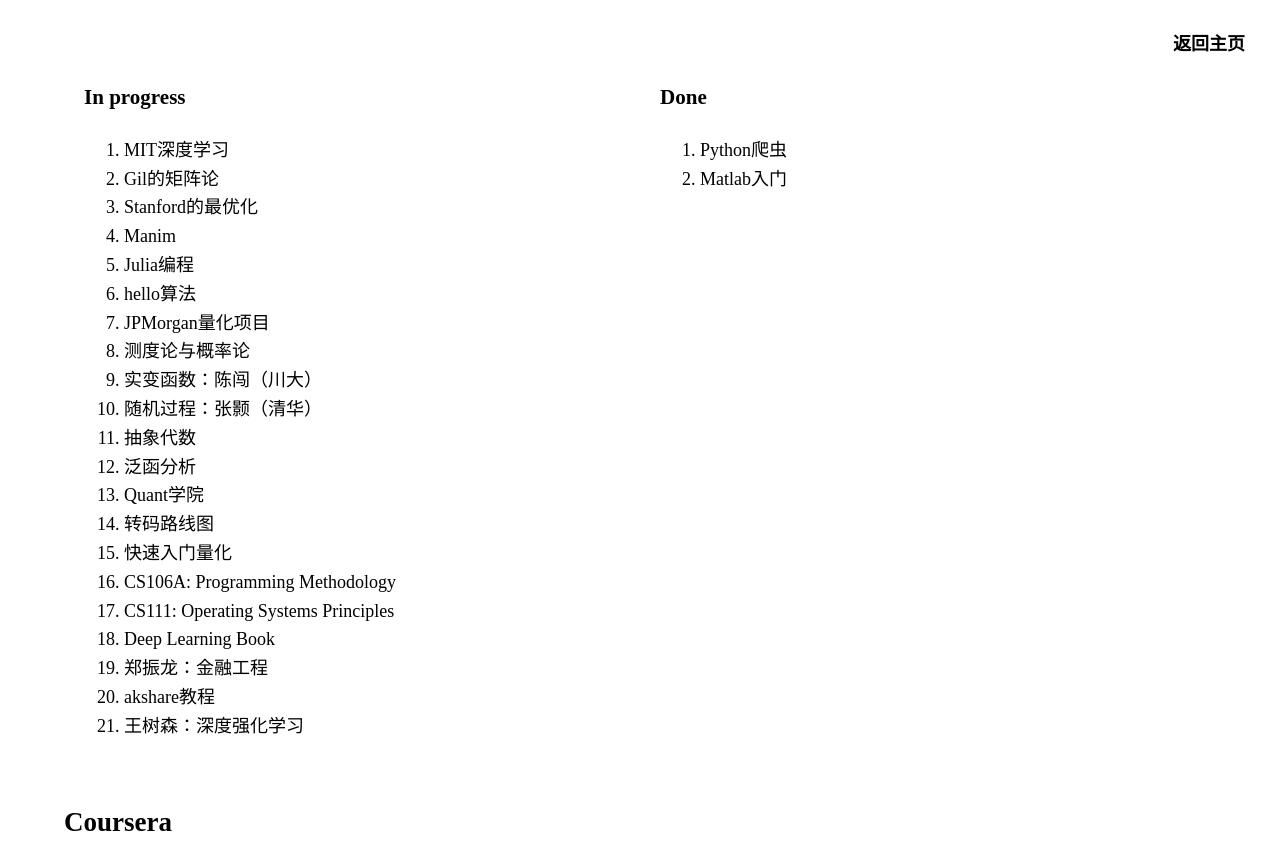
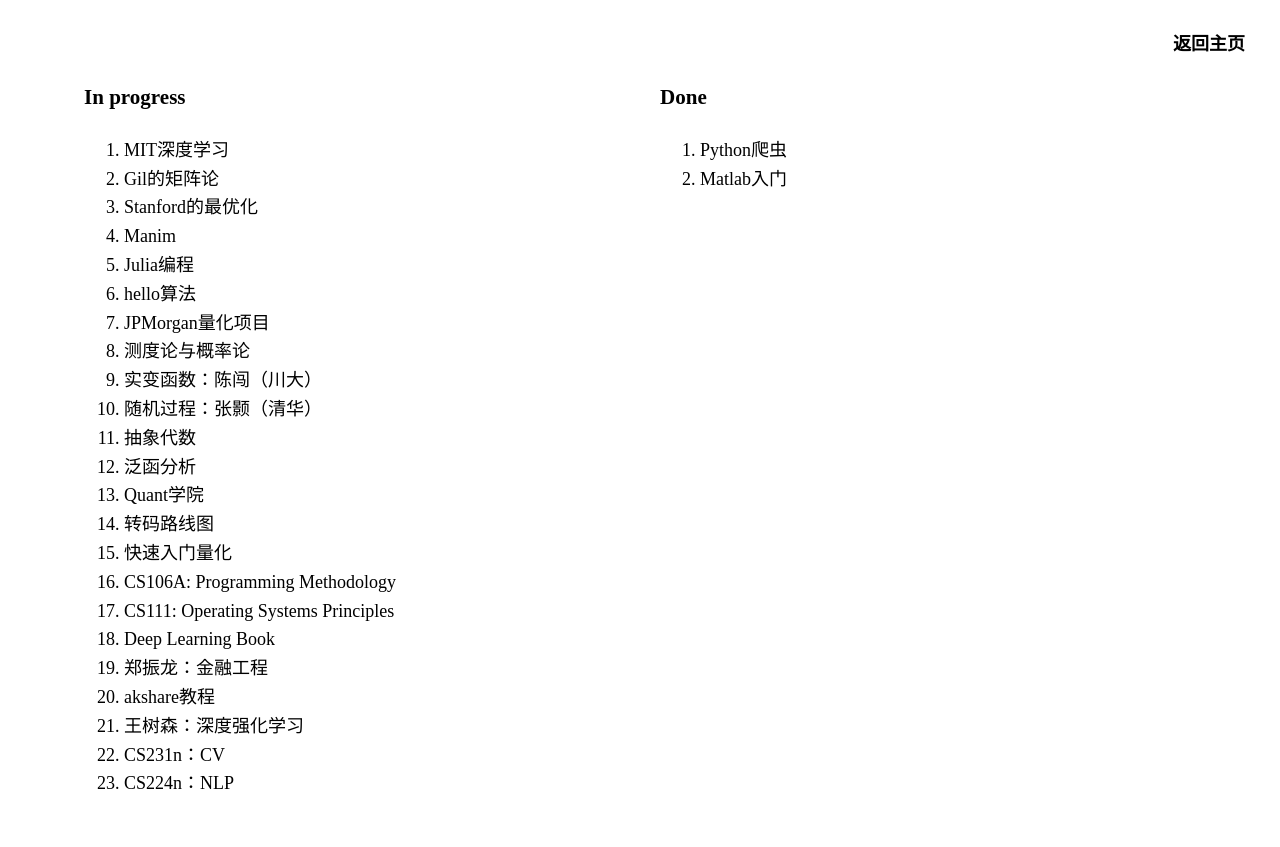
Before and after one commit to dafuzhuu/dafuzhuu.github.io, a plain HTML site: page blogs/repo.html in a window 1280 px wide. Shown: the top 847 px of the page. Drawn offline with Linux system fonts and the light colour scheme.

Commit message:
Update repo.html

```diff
--- a/blogs/repo.html
+++ b/blogs/repo.html
@@ -67,6 +67,8 @@
               <li><a href="https://www.icourses.cn/web/sword/portal/shareDetails?cId=6080#/course/chapter">郑振龙：金融工程</a></li>
               <li><a href="https://akshare.akfamily.xyz/tutorial.html">akshare教程</a></li>
               <li><a href="https://www.bilibili.com/video/BV12o4y197US">王树森：深度强化学习</a></li>
+              <li><a href="https://www.youtube.com/watch?v=vT1JzLTH4G4">CS231n：CV</a></li>
+              <li><a href="https://www.youtube.com/playlist?list=PLoROMvodv4rOSH4v6133s9LFPRHjEmbmJ">CS224n：NLP</a></li>
             </ol>
           </div>
           <div class="column">
```
